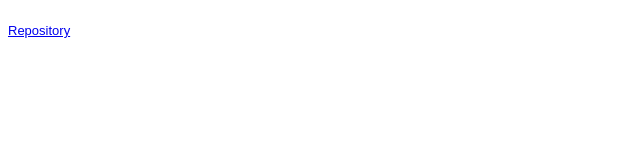
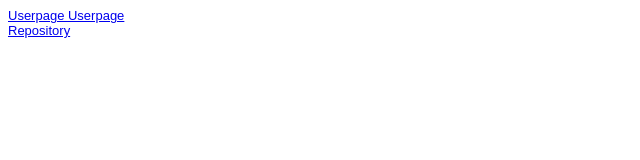
Before and after one commit to samafi/samafi.github.io, a plain HTML site: page Steckbrief/steckbrief.htm in a window 1280 px wide. Shown: the whole page, without its empty margins (0-640 px from the left). Drawn offline with Linux system fonts and the light colour scheme.

Commit message:
hochladen

```diff
--- a/Steckbrief/steckbrief.htm
+++ b/Steckbrief/steckbrief.htm
@@ -12,8 +12,9 @@ body {
 </style>
 </head>
 <body>
+<a href="file:///Users/apple/git/EIA2sarahfink/Aufgabe0/miniwebsite.html" target= "_blank">	Userpage
 
-
+<a href="https://samafi.github.io" target= "_blank">	Userpage
 <br>
 <a href="https://github.com/samafi" target= "_blank">Repository</a> <br>
 
```
